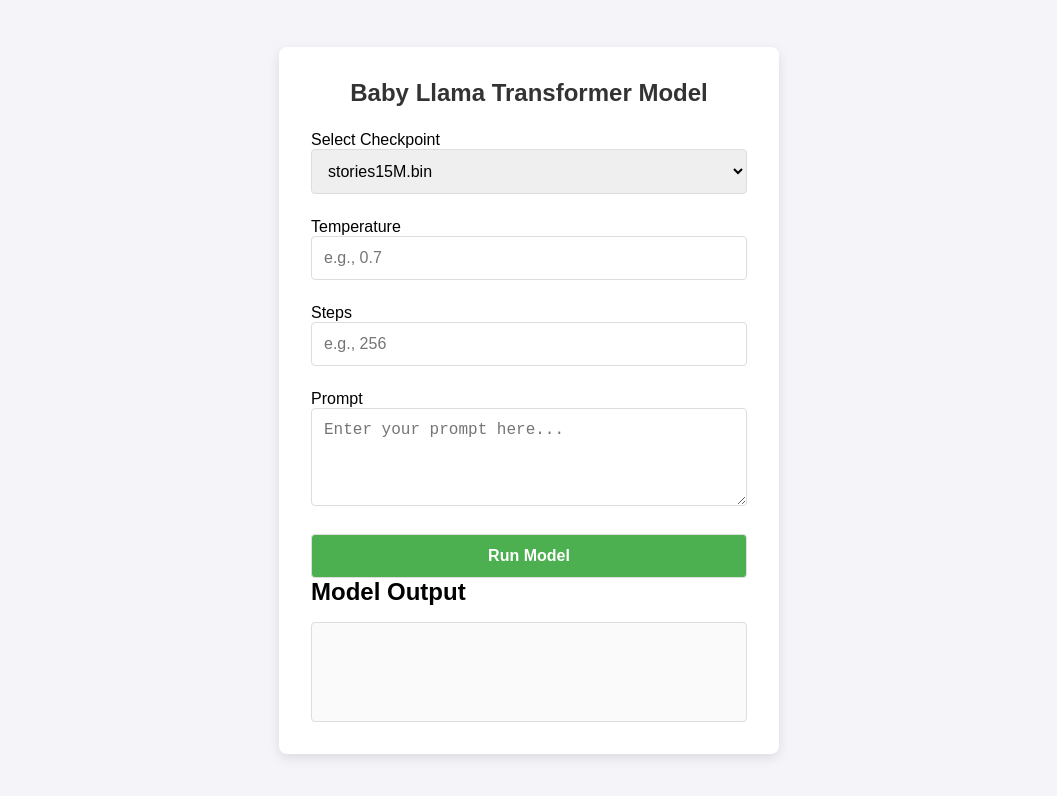
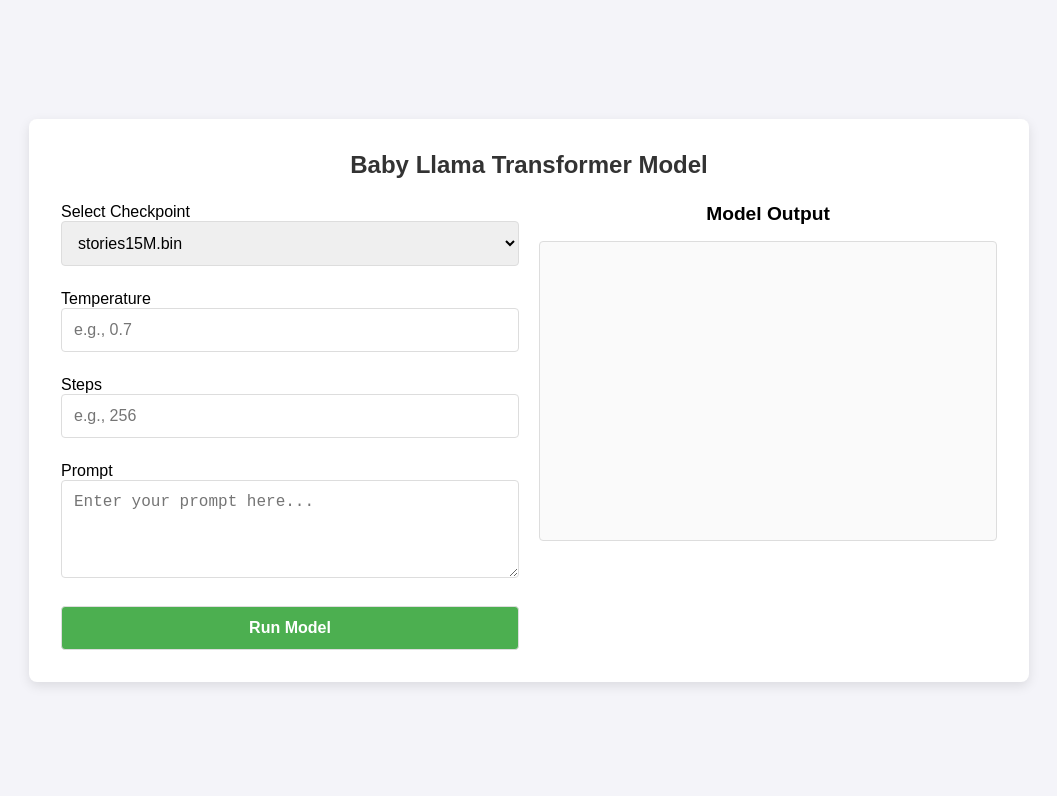
Before and after one commit to Esmail-ibraheem/Tinyllamas, a plain HTML site: page Tinyllama/index.html in a window 1280 px wide. Shown: the whole page, without its empty margins (111-1168 px from the left). Drawn offline with Linux system fonts and the light colour scheme.

Commit message:
Update style.css

```diff
--- a/Tinyllama/style.css
+++ b/Tinyllama/style.css
@@ -20,7 +20,7 @@
     padding: 2rem;
     border-radius: 8px;
     box-shadow: 0 4px 12px rgba(0, 0, 0, 0.1);
-    max-width: 500px;
+    max-width: 1000px;  /* Set a larger width for desktop layout */
     width: 100%;
   }
 
@@ -29,6 +29,20 @@
     margin-bottom: 1.5rem;
     font-size: 1.5rem;
     color: #333;
+  }
+
+  /* Layout */
+  .row {
+    display: flex;
+    flex-direction: row;
+    justify-content: space-between;
+    align-items: flex-start;
+  }
+
+  /* Form Section */
+  .form-section {
+    flex: 1;
+    margin-right: 20px;  /* Space between form and output */
   }
 
   .form-group {
@@ -67,9 +81,15 @@
     background-color: #45a049;
   }
 
-  .output-container {
-    margin-top: 2rem;
+  /* Output Section */
+  .output-section {
+    flex: 1;
+  }
+
+  .output-section h2 {
     text-align: center;
+    font-size: 1.2rem;
+    margin-bottom: 1rem;
   }
 
   .output-box {
@@ -77,8 +97,8 @@
     border: 1px solid #ddd;
     border-radius: 4px;
     background-color: #fafafa;
-    margin-top: 1rem;
     font-family: monospace;
-    min-height: 100px;
+    min-height: 300px; /* Increase the height */
     white-space: pre-wrap;
+    overflow-y: auto;
   }
```
